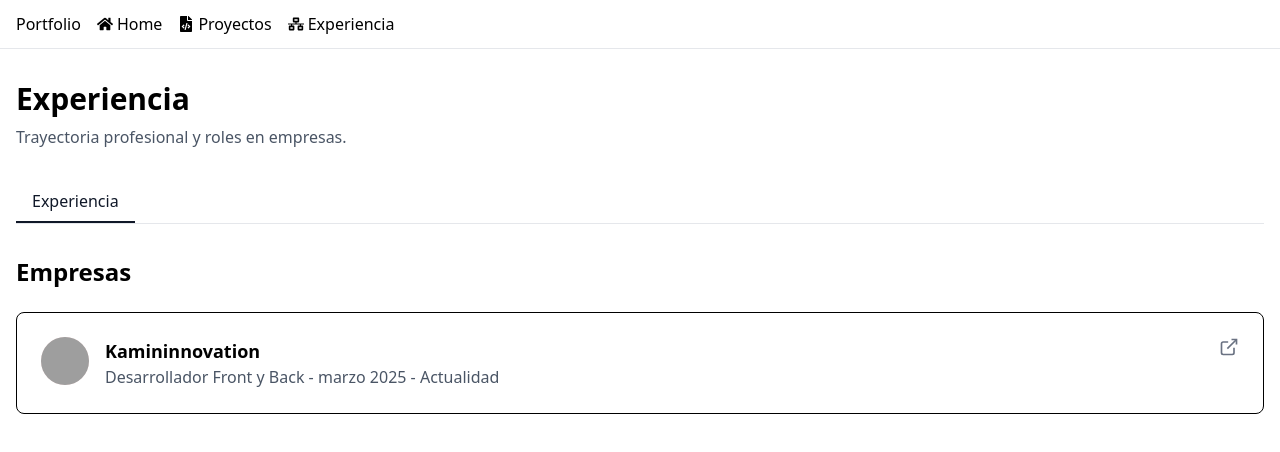
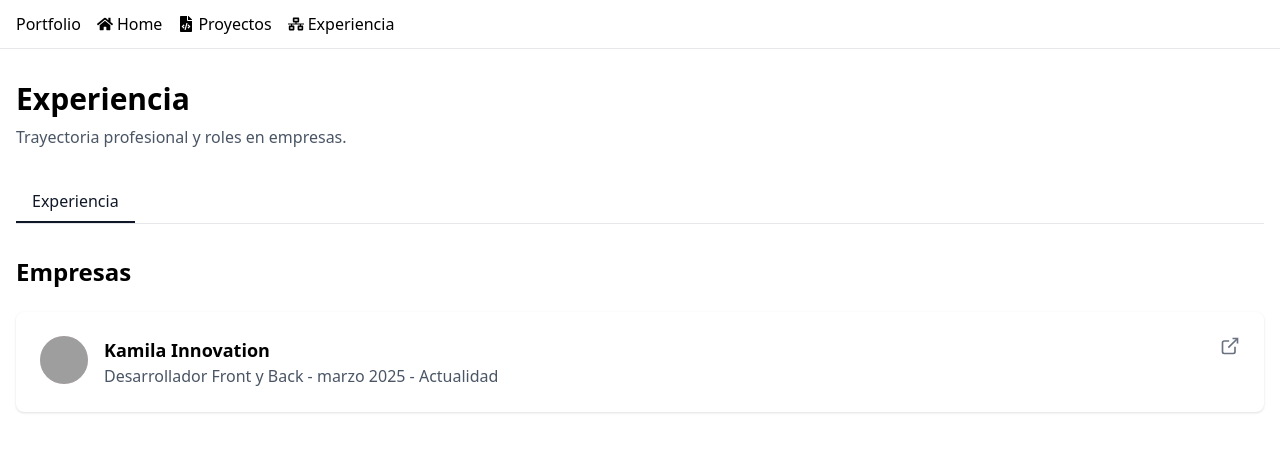
Before and after one commit to DylanSantiagoRodriguez/portafolio, a Next.js app: page /experiencia in a window 1280 px wide. Shown: the top 452 px of the page. Built offline with nearby package versions, Linux system fonts and the light colour scheme; grey boxes are pictures that could not be loaded.

Commit message:
ljnks de redireccion

```diff
--- a/src/components/experience.tsx
+++ b/src/components/experience.tsx
@@ -41,7 +41,13 @@ export default function ExperiencePage() {
         <h2 className="text-2xl font-bold mb-6">Empresas</h2>
 
         {/* Lista de experiencias */}
-        <article className="bg-white border rounded-lg overflow-hidden mb-8">
+        <a
+          href="https://portal.kamilainnovation.com.co/"
+          target="_blank"
+          rel="noopener noreferrer"
+          className="block"
+        >
+          <article className="bg-white rounded-lg overflow-hidden mb-8 shadow-sm hover:shadow-md hover:border hover:border-teal-500 transition-all duration-300 cursor-pointer">
             <section className="p-6 flex items-start gap-4">
               <figure className="flex-shrink-0">
                 <picture className="w-12 h-12 bg-red-100 rounded-full flex items-center justify-center overflow-hidden">
@@ -57,7 +63,7 @@ export default function ExperiencePage() {
               <section className="flex-grow">
                 <header className="flex justify-between items-start">
                   <section>
-                  <h3 className="text-lg font-bold">Kamininnovation</h3>
+                    <h3 className="text-lg font-bold">Kamila Innovation</h3>
                     <p className="text-gray-600">Desarrollador Front y Back - marzo 2025 - Actualidad</p>
                   </section>
                   <svg className="w-5 h-5 text-gray-500" viewBox="0 0 24 24" fill="none" stroke="currentColor" strokeWidth="2" aria-label="Enlace externo">
@@ -69,6 +75,7 @@ export default function ExperiencePage() {
               </section>
             </section>
           </article>
+        </a>
       </section>
     </main>
   )
--- a/src/components/projects.tsx
+++ b/src/components/projects.tsx
@@ -1,4 +1,5 @@
 import Link from "next/link"
+import Image from "next/image"
 import { FaHome, FaFileCode, FaNetworkWired } from "react-icons/fa"
 
 function ProjectsPage() {
@@ -42,23 +43,21 @@ function ProjectsPage() {
         {/* Grid de proyectos */}
         <section className="grid md:grid-cols-2 gap-6">
           <article className="bg-gray-50 rounded-lg p-6">
-            <figure className="flex justify-center mb-4">
-              <svg
-                className="w-8 h-8 text-teal-500"
-                viewBox="0 0 24 24"
-                fill="none"
-                stroke="currentColor"
-                strokeWidth="2"
-                aria-label="Icono de computadora"
-              >
-                <path d="M9.75 17L9 20l-1 1h8l-1-1-.75-3M3 13h18M5 17h14a2 2 0 002-2V5a2 2 0 00-2-2H5a2 2 0 00-2 2v10a2 2 0 002 2z" />
-              </svg>
+            <figure className="mb-4 rounded-lg overflow-hidden bg-white shadow-sm">
+              <iframe
+                src="https://loginar.vercel.app/"
+                className="w-full h-48 border-0"
+                title="Preview de Loginar"
+                loading="lazy"
+              />
             </figure>
             <h3 className="text-xl font-bold mb-2">Loginar</h3>
             <p className="text-gray-600 mb-4">Gestión inventario potenciado con AI desarrollado en VUE.</p>
             <section className="flex space-x-3">
               <a
-                href="#"
+                href="https://loginar.vercel.app/"
+                target="_blank"
+                rel="noopener noreferrer"
                 className="bg-teal-500 hover:bg-teal-600 text-white font-medium py-2 px-4 rounded-md transition-colors"
               >
                 Ver proyecto
```
Lines whose indentation alone changed are shown as unchanged.
